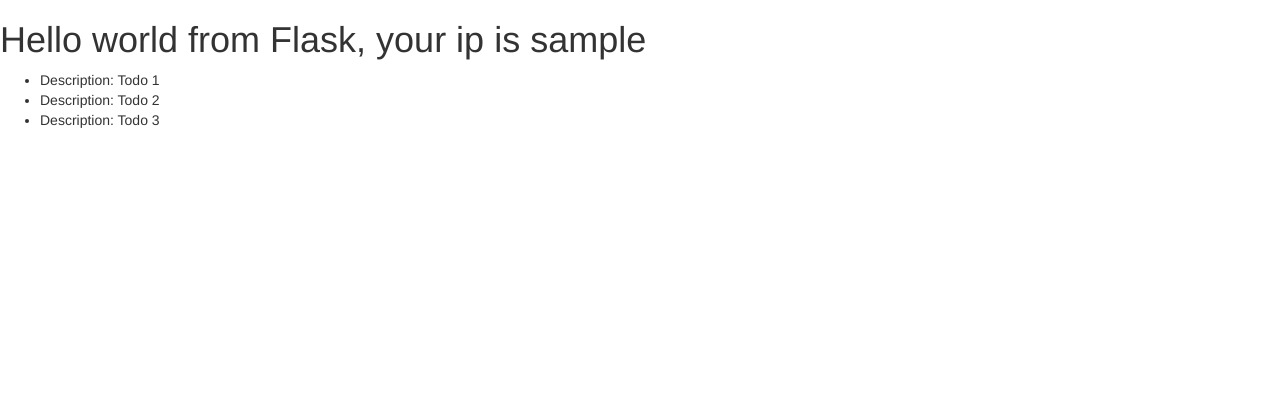
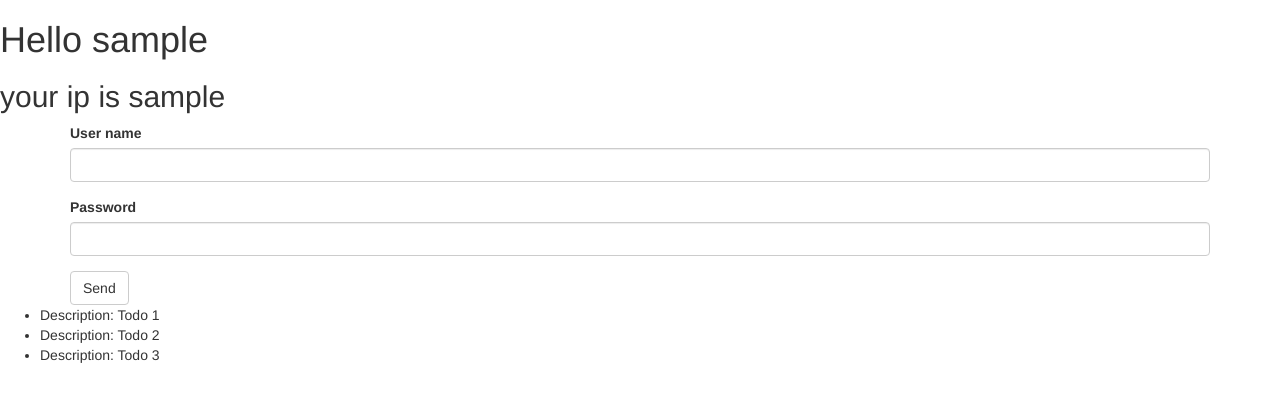
Before and after one commit to DavidBarcenas/flask-things-to-do, a Flask app: page /hello in a window 1280 px wide. Shown: the part 52-454 px from the top of the page. Run offline with Flask 2, Linux system fonts and the light colour scheme; the visitor is signed in with stand-in values (Sample User, id 1); some libraries are stand-ins or nearby versions.

Commit message:
work with forms and install flask-wtf

```diff
--- a/main.py
+++ b/main.py
@@ -1,5 +1,8 @@
-from flask import Flask, request, make_response, redirect, render_template, session
+from flask import Flask, request, make_response, redirect, render_template, session, url_for
 from flask_bootstrap import Bootstrap
+from flask_wtf import FlaskForm
+from wtforms.fields import StringField, PasswordField, SubmitField
+from wtforms.validators import DataRequired
 
 app = Flask(__name__)
 bootstrap = Bootstrap(app)
@@ -7,6 +10,11 @@
 app.config['SECRET_KEY'] = 'SECRET123'
 
 todos = ['Todo 1', 'Todo 2', 'Todo 3']
+
+class LoginForm(FlaskForm):
+    username = StringField('User name', validators=[DataRequired()])
+    password = PasswordField('Password', validators=[DataRequired()])
+    submit = SubmitField('Send')
 
 @app.errorhandler(404)
 def not_found(error):
@@ -24,13 +32,24 @@
     return response
 
 
-@app.route('/hello')
+@app.route('/hello', methods=['GET', 'POST'])
 def hello_world():
     # user_ip = request.cookies.get('user_ip')
     user_ip = session.get('user_ip')
+    user_name = session.get('username')
+    login_form = LoginForm()
+
     context = {
         'user_ip': user_ip,
-        'todos': todos
+        'user_name': user_name,
+        'todos': todos,
+        'login_form': login_form
     }
 
+    if login_form.validate_on_submit():
+        username = login_form.username.data
+        session['username'] = username
+
+        return redirect(url_for('index'))
+
     return render_template('hello.html', **context)
--- a/requirements.txt
+++ b/requirements.txt
@@ -1,2 +1,3 @@
 Flask
 flask-bootstrap
+flask-wtf
--- a/templates/hello.html
+++ b/templates/hello.html
@@ -1,16 +1,24 @@
 {% extends 'base.html' %}
 {% import 'macros.html' as macros %}
+{% import 'bootstrap/wtf.html' as wtf %}
 
 {% block title %}
     {{ super() }} Welcome
 {% endblock title %}
 
 {% block content %}
+    {% if user_name %}
+        <h1>Hello {{ user_name }}</h1>
+    {% endif %}
     {% if user_ip %}
-        <h1>Hello world from Flask, your ip is {{ user_ip }}</h1>
+        <h2>your ip is {{ user_ip }}</h2>
     {% else %}
         <a href="{{ url_for('index') }}">Go to home</a>
     {% endif %}
+
+    <div class="container">
+       {{ wtf.quick_form(login_form) }}
+    </div>
 
     <ul>
     {% for todo in todos %}
```
